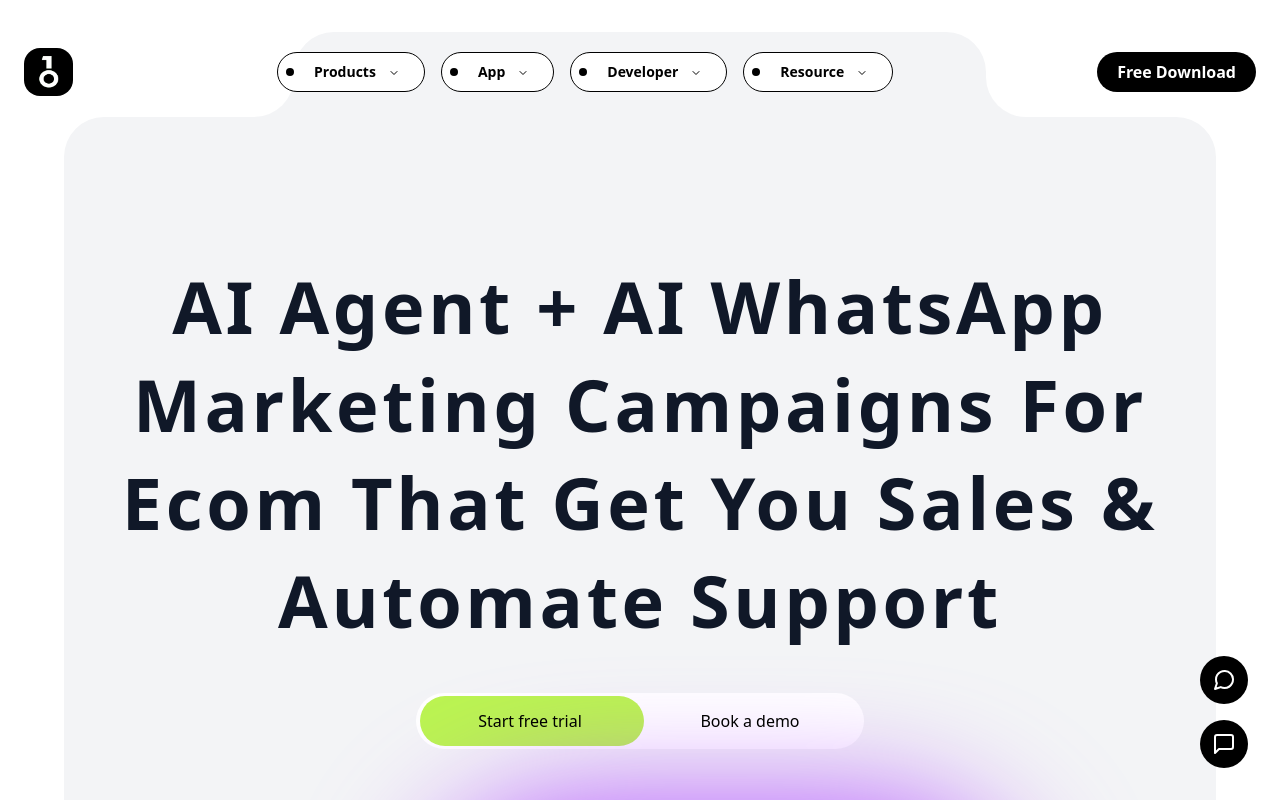
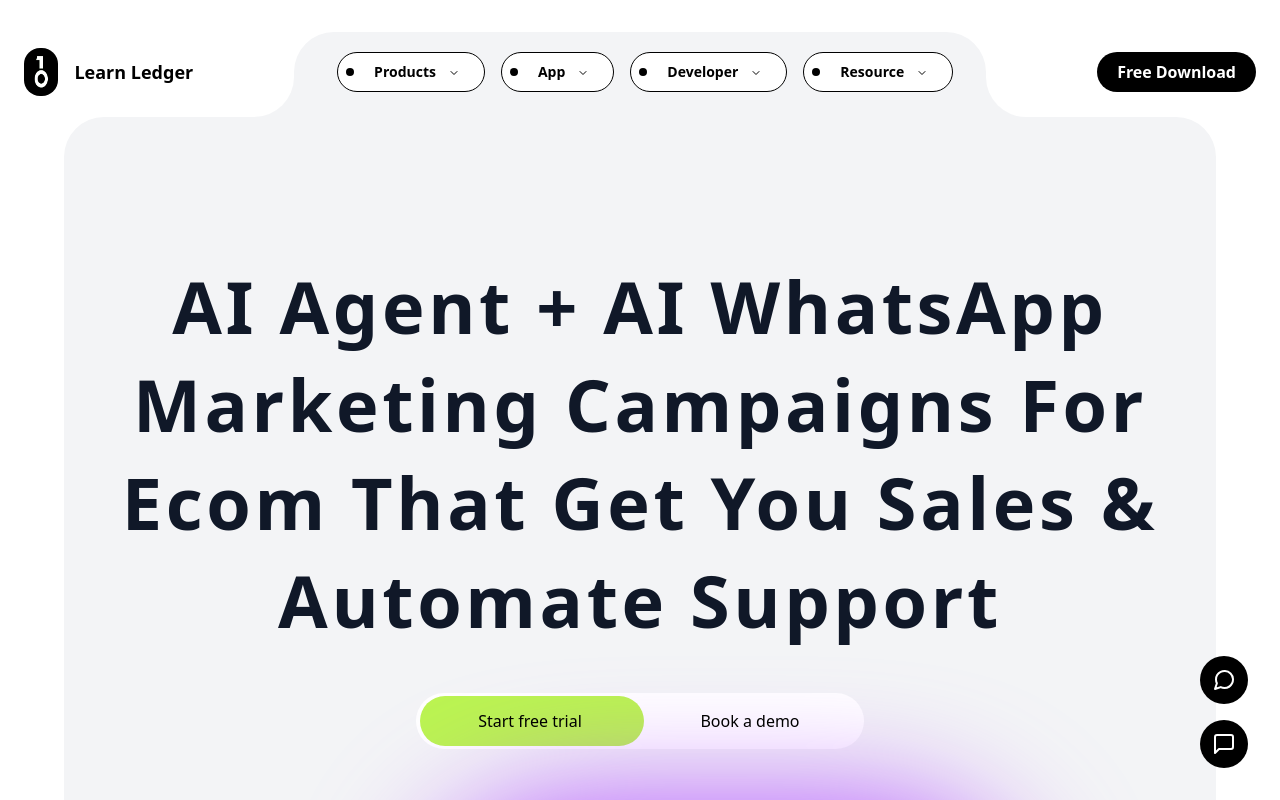
Before and after one commit to saketh33/Landing, a React (Vite) app: page / in a window 1280 px wide. Shown: the top 800 px of the page. Built offline with nearby package versions, Linux system fonts and the light colour scheme.

Commit message:
fixed navbar

```diff
--- a/src/components/Navbar.jsx
+++ b/src/components/Navbar.jsx
@@ -27,7 +27,6 @@ import {
   NavigationMenuTrigger,
 } from "./ui/navigation-menu";
 
-// Simple Badge Component
 const Badge = ({ children, variant = 'default' }) => {
   const variants = {
     default: 'bg-gray-100 text-gray-900',
@@ -71,7 +70,6 @@ const ListItem = React.forwardRef(
 ListItem.displayName = "ListItem";
 
 const Navbar = () => {
-  // State to track if the page has been scrolled more than 60px
   const [scrolled, setScrolled] = useState(false);
 
   useEffect(() => {
@@ -85,20 +83,23 @@ const Navbar = () => {
 
   return (
     <nav
-      className={`fixed z-50 transition-all duration-500
+      className={`fixed w-full transition-all duration-500 z-50
         ${scrolled
-          ? 'left-1/2 transform -translate-x-1/2 w-4/5 bg-white/30 backdrop-blur-md shadow-lg rounded-full '
-          : 'left-0 right-0 w-full bg-transparent'
+          ? 'bg-white shadow-md'
+          : 'bg-transparent'
         }`}
-      style={scrolled ? { top: '20px' } : { top: '40px' }}
+      style={{ top: scrolled ? '0' : '40px' }}
     >
       <div className="mx-auto max-w-7xl px-4">
         <div className="flex h-16 items-center justify-between gap-2 p-2">
-          {/* Logo */}
-          <div className="flex items-center bg-black rounded-2xl overflow-hidden">
-            <a href="/" className="flex items-center">
-              <img src={logo} alt="OneKey" className="h-12 w-15" />
-            </a>
+          {/* Logo Section */}
+          <div className="flex items-center gap-4">
+            <div className="flex items-center bg-black rounded-2xl overflow-hidden">
+              <a href="/" className="flex items-center">
+                <img src={logo} alt="OneKey" className="h-12 w-25" />
+              </a>
+            </div>
+            <span className="font-bold text-lg whitespace-nowrap">Learn Ledger</span>
           </div>
 
           {/* Navigation Links */}
```
